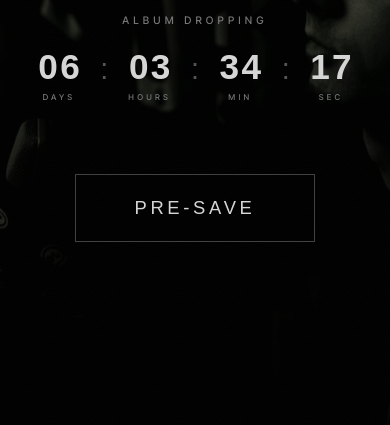
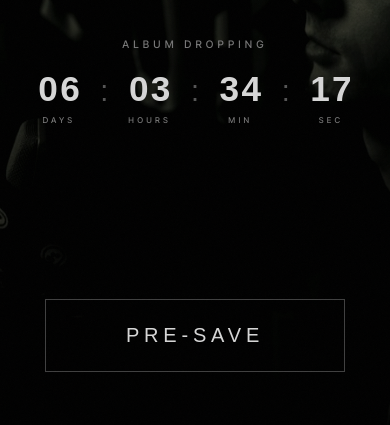
Before and after one commit to ReleaseHaven/teezyy, a plain HTML site: page index.html in a window 390 px wide. Shown: the part 349-774 px from the top of the page. Drawn offline with Linux system fonts and the light colour scheme; a web font is replaced by a local one.

Commit message:
Mobile: balanced hero (title up, countdown middle, bigger pre-save low), more space under socials, tighter gap before pre-save
Co-Authored-By: Claude Opus 5.5 <noreply@anthropic.com>
Claude-Session: https://claude.ai/code/session_01AJuD9idcNev4SpeV7mUJoa

```diff
--- a/index.html
+++ b/index.html
@@ -459,12 +459,22 @@ body::after{
 
 /* ===== MOBILE ONLY ===== */
 @media(max-width:767px){
-  .hero-content{margin-top:-4vh}
-  .hero-subtitle{margin-top:28px}
-  .hero-dropping{margin-top:40px}
-  .countdown{margin-top:22px}
-  .btn-hero{padding:22px 58px;font-size:1.15rem;margin-top:72px}
-  .social-bar{padding:0 20px 8px;margin-top:-64px}
+  /* hero: title up top, countdown in the middle, button low - evenly balanced above the icons */
+  .hero-content{
+    width:100%;height:100%;margin-top:0;
+    display:flex;flex-direction:column;align-items:center;
+    padding-top:max(13dvh,calc(env(safe-area-inset-top,0px) + 56px));
+    padding-bottom:calc(64px + 7dvh);
+  }
+  .hero-subtitle{margin-top:24px}
+  .hero-dropping{margin-top:auto}
+  .countdown{margin-top:20px}
+  .btn-hero{
+    margin-top:auto;width:min(100%,300px);padding:24px 0;text-align:center;
+    font-size:1.25rem;letter-spacing:0.24em;
+  }
+  .social-bar{padding:0 20px 36px;margin-top:-64px}
+  .snippet-section{padding-top:56px}
   .img-wrap{height:220px}
   .pool-wrap::before{
     content:'';position:absolute;top:0;left:0;width:100%;height:40%;
@@ -472,7 +482,9 @@ body::after{
     z-index:1;pointer-events:none;
   }
   .youtube-section{margin-top:-100px;position:relative;z-index:2}
-  .field-wrap{height:380px}
+  .youtube-section{padding-bottom:12px}
+  .field-wrap{height:300px;margin-bottom:-150px}
+  .presave-section{padding-top:56px}
   .gallery-skyline{margin-top:-90px}
   .gallery-photos{margin-top:-70px}
   .field-wrap img{object-position:42% 30%}
```
